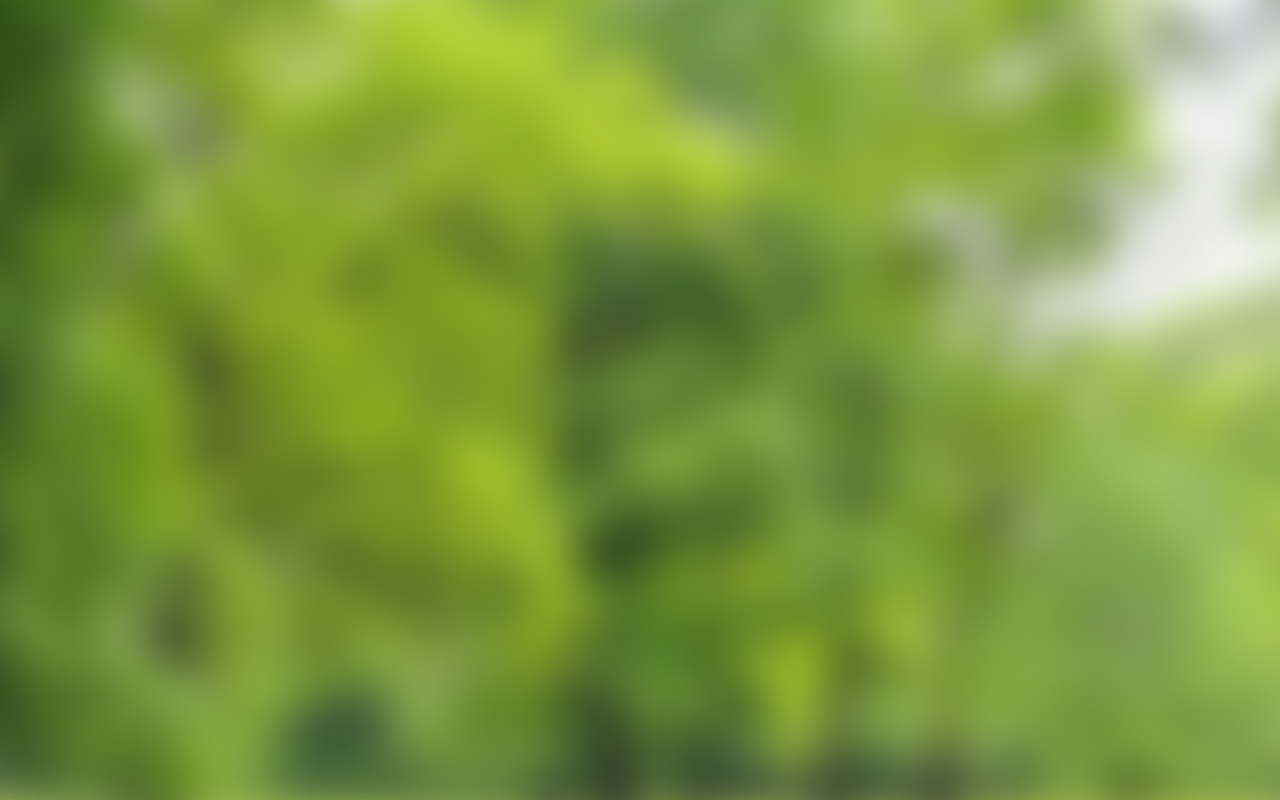
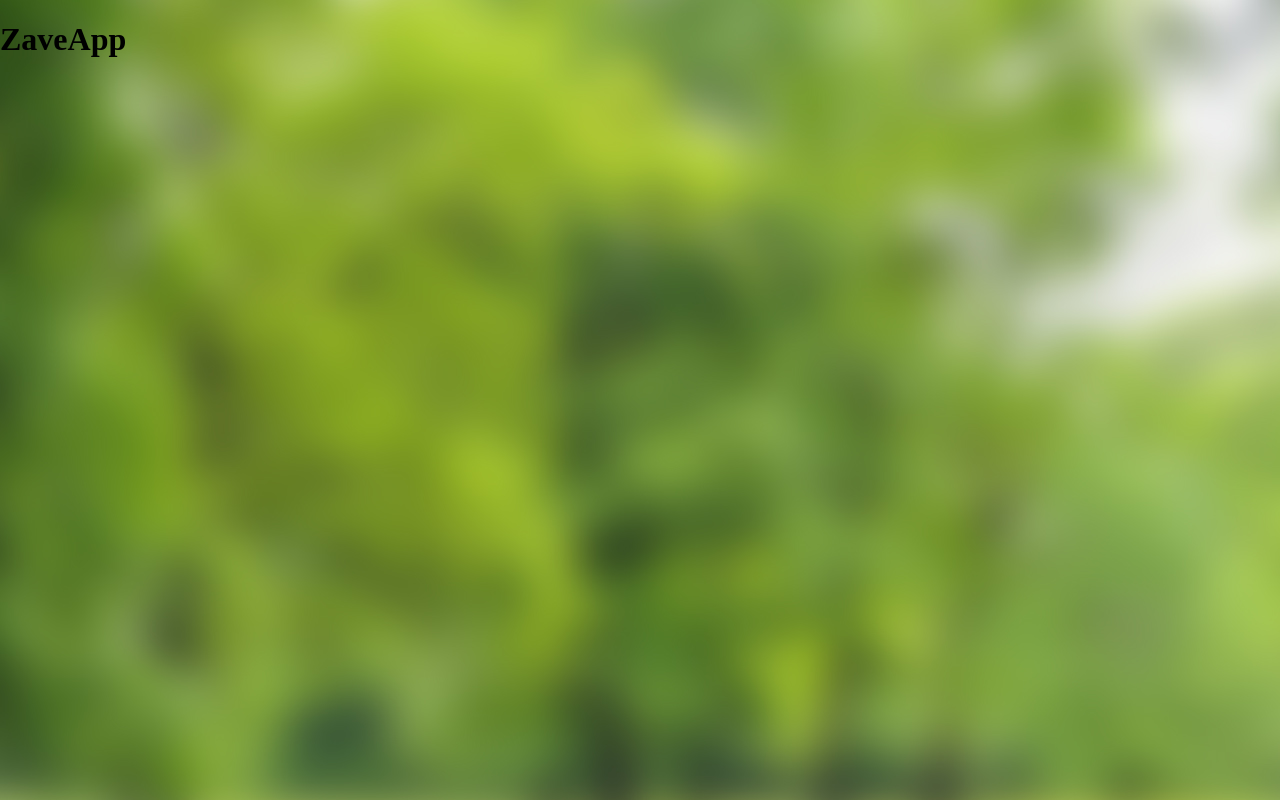
Before and after one commit to cristinarojas/exam, a website: page index.html in a window 1280 px wide. Drawn offline with nearby package versions, Linux system fonts and the light colour scheme.

Commit message:
Adding logo & updating page title

```diff
--- a/index.html
+++ b/index.html
@@ -4,7 +4,7 @@
         <meta charset="utf-8">
         <meta name="viewport" content="width=device-width, initial-scale=1.0">
 
-        <title>Save as you spend</title>
+        <title>ZaveApp - Save as you spend</title>
 
         <link href="http://fonts.googleapis.com/css?family=Roboto" rel="stylesheet" type="text/css">
         <link rel="stylesheet" type="text/css" href="css/style.css">
@@ -13,7 +13,7 @@
     <body>
         <div class="container">
             <section class="content-left">
-
+                <h1 class="logo">ZaveApp</h1>
             </section>
 
             <section class="content-rigth">
```
